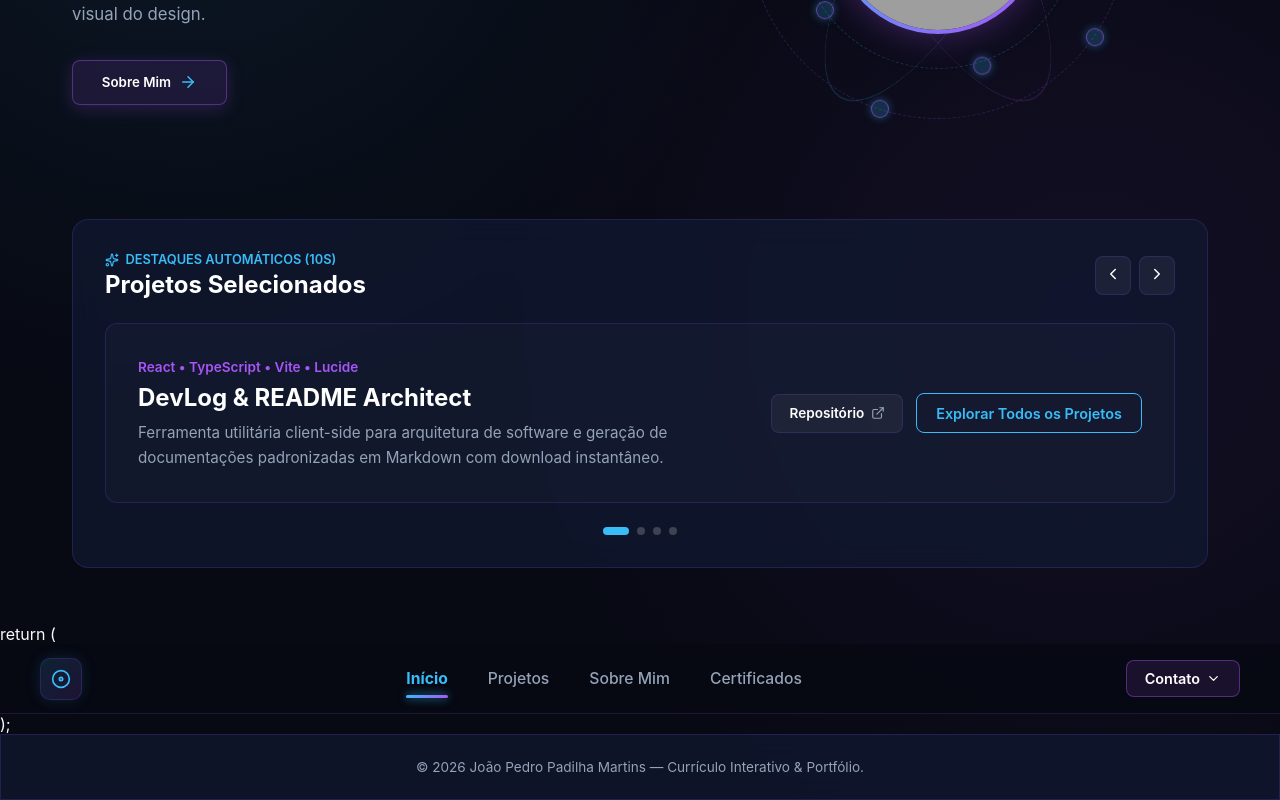
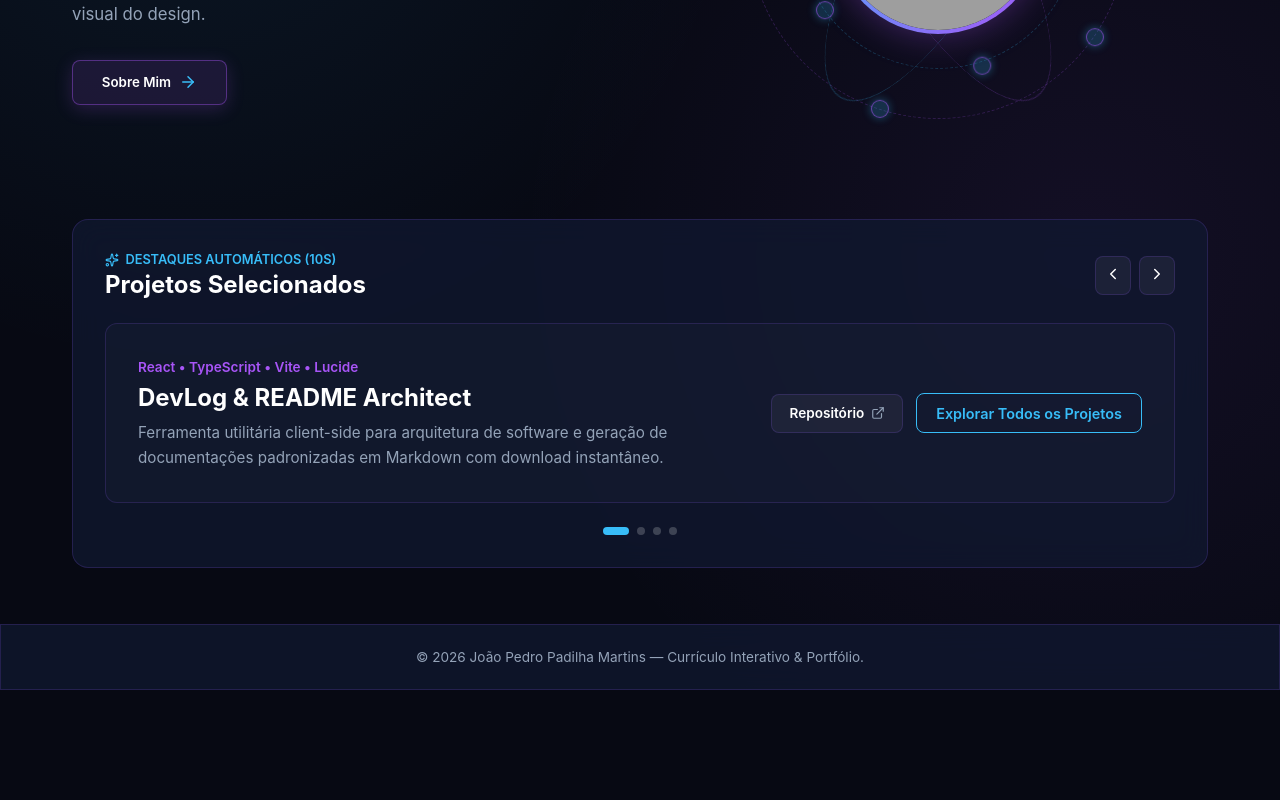
Before and after one commit to joaopmartins1608/curriculo-interativo, a React (Vite) app: page / in a window 1280 px wide. Shown: the part 407-1207 px from the top of the page. After the commit the page ends 1097 px from the top, so only its background shows below. Built offline with nearby package versions, Linux system fonts and the light colour scheme; grey boxes are pictures that could not be loaded.

Commit message:
feat: setup vercel analytics in app

```diff
--- a/src/App.tsx
+++ b/src/App.tsx
@@ -30,14 +30,8 @@ export function App() {
         {currentTab === 'about' && <About />}
         {currentTab === 'certificates' && <Certificates />}
       </div>
-return (
-  <div className="app-container">
-    <Header currentTab={currentTab} onSelectTab={setCurrentTab} />
-    {/* resto do seu conteúdo */}
 
-    <Analytics />
-  </div>
-);
+      <Analytics />
       <Footer />
 
       <ContactModal
```
